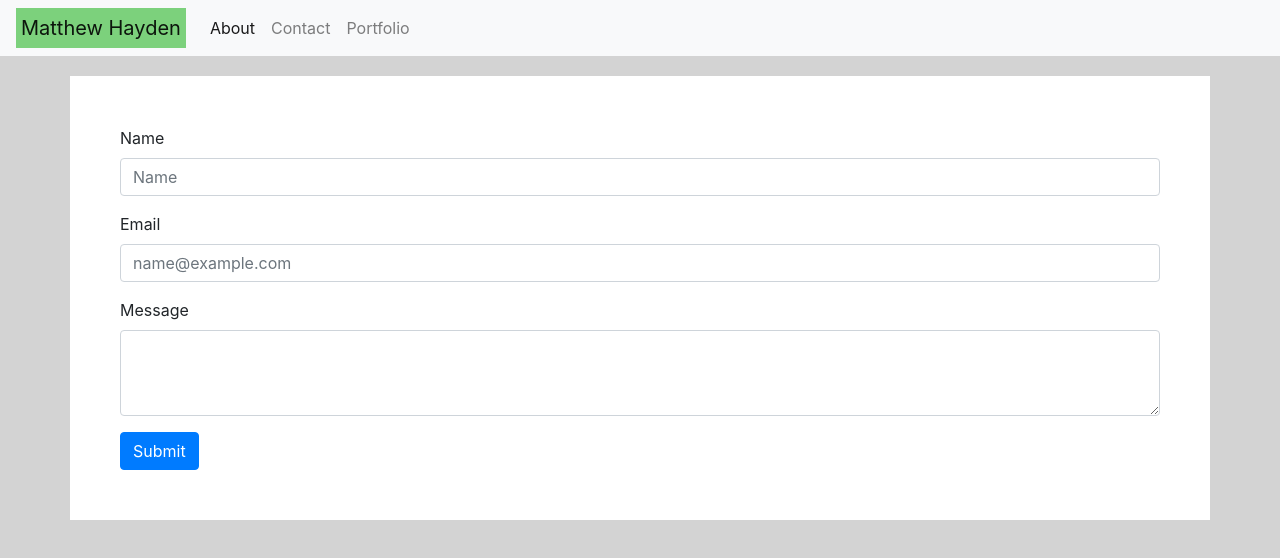
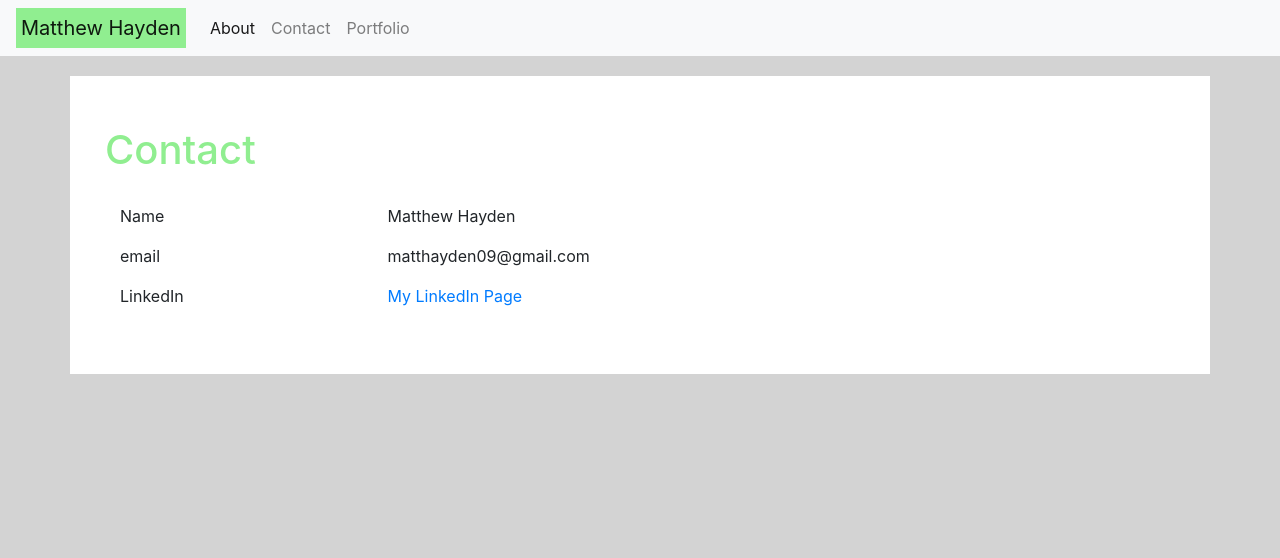
Before and after one commit to matthayden09/matthayden09.github.io, a plain HTML site: page contact.html in a window 1280 px wide. Drawn offline with nearby package versions, Linux system fonts and the light colour scheme.

Commit message:
reformatted contact page

```diff
--- a/contact-style.css
+++ b/contact-style.css
@@ -3,7 +3,7 @@ body {
 }
 
 .navbar-brand {
-    background-color: rgb(124, 209, 124);
+    background-color: lightgreen;
     padding: 5px;
 }
 
@@ -12,3 +12,8 @@ body {
     padding: 50px;
     margin-top: 20px;
 }
+
+h1 {
+    color: lightgreen;
+    margin-bottom: 30px;
+}
--- a/contact.html
+++ b/contact.html
@@ -43,21 +43,33 @@
     </nav>
 
     <div class="container">
-        <form>
-            <div class="form-group">
-                <label for="exampleFormControlInput1">Name</label>
-                <input type="Name" class="form-control" id="exampleFormControlInput1" placeholder="Name">
+        <div class="row">
+            <h1>Contact</h1>
+        </div>
+        <div class="row">
+            <div class="col-md-3">
+                <p>Name</p>
             </div>
-            <div class="form-group">
-                <label for="exampleFormControlInput1">Email</label>
-                <input type="email" class="form-control" id="exampleFormControlInput1" placeholder="name@example.com">
+            <div class="col-md-9">
+                <p>Matthew Hayden</p>
             </div>
-            <div class="form-group">
-                <label for="exampleFormControlTextarea1">Message</label>
-                <textarea class="form-control" id="exampleFormControlTextarea1" rows="3"></textarea>
+        </div>
+        <div class="row">
+            <div class="col-md-3">
+                <p>email</p>
             </div>
-            <button type="submit" class="btn btn-primary">Submit</button>
-        </form>
+            <div class="col-md-9">
+                <p>matthayden09@gmail.com</p>
+            </div>
+        </div>
+        <div class="row">
+            <div class="col-md-3">
+                <p>LinkedIn</p>
+            </div>
+            <div class="col-md-9">
+                <a href="https://www.linkedin.com/in/matthew-hayden-a1aa38147/">My LinkedIn Page</a>
+            </div>
+        </div>
     </div>
 
 
--- a/index-style.css
+++ b/index-style.css
@@ -9,7 +9,7 @@ body {
 }
 
 .container {
-    padding: 100px;
+    padding: 50px;
     margin-top: 20px;
     background-color: white;
 }
@@ -26,7 +26,7 @@ h1 {
 
 
 img {
-    width: 300px;
+    width: 200px;
     padding-bottom: 20px;
     float: left;
     margin-right: 20px;
```
